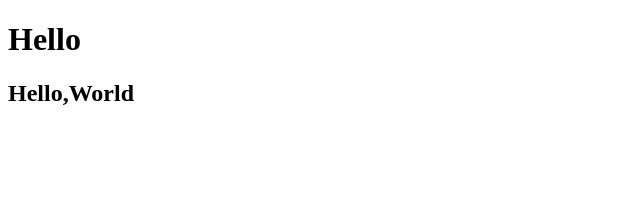
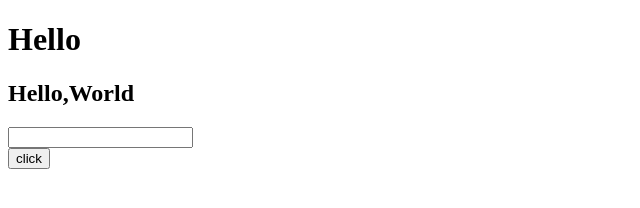
Before and after one commit to Siamx8/first-website, a plain HTML site: page index.html in a window 1280 px wide. Shown: the whole page, without its empty margins (0-640 px from the left). Drawn offline with Linux system fonts and the light colour scheme.

Commit message:
button adding

```diff
--- a/index.html
+++ b/index.html
@@ -8,5 +8,8 @@
 <body>
     <h1>Hello</h1>
     <h2>Hello,World</h2>
+    <input type="text">
+    <br>
+    <button>click</button>
 </body>
 </html>
```
